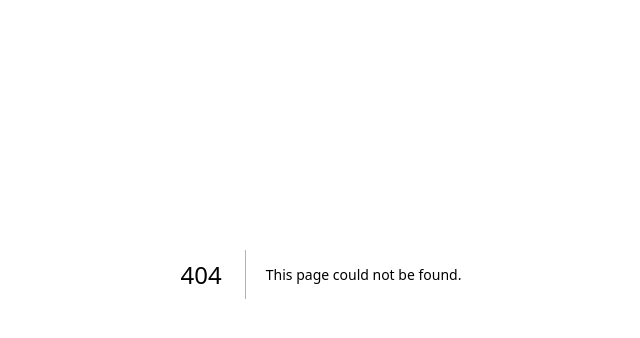
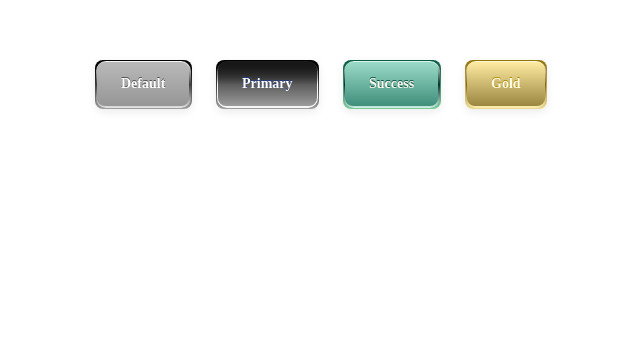
Before and after one commit to semaakyavuz/insight-rag, a Next.js app in the folder frontend/: page /metal-button-demo in a window 1280 px wide. Before the commit this address had no page. Shown: the part 126-464 px from the top of the page, without its empty margins (319-959 px from the left). Built offline with nearby package versions, Linux system fonts and the light colour scheme.

Commit message:
feat(frontend): add MetalButton component with color variants

```diff
--- /dev/null
+++ b/frontend/app/metal-button-demo/page.tsx
@@ -0,0 +1,12 @@
+import { MetalButton } from "@/components/ui/metal-button";
+
+export default function MetalButtonDemo() {
+  return (
+    <div className="flex h-[420px] w-full flex-wrap items-center justify-center gap-6">
+      <MetalButton variant="default">Default</MetalButton>
+      <MetalButton variant="primary">Primary</MetalButton>
+      <MetalButton variant="success">Success</MetalButton>
+      <MetalButton variant="gold">Gold</MetalButton>
+    </div>
+  );
+}
--- /dev/null
+++ b/frontend/components/ui/metal-button.tsx
@@ -0,0 +1,198 @@
+"use client"
+
+import * as React from "react"
+import { cn } from "@/lib/utils"
+
+type ColorVariant =
+  | "default"
+  | "primary"
+  | "success"
+  | "error"
+  | "gold"
+  | "bronze";
+
+interface MetalButtonProps
+  extends React.ButtonHTMLAttributes<HTMLButtonElement> {
+  variant?: ColorVariant;
+}
+
+const colorVariants: Record<
+  ColorVariant,
+  {
+    outer: string;
+    inner: string;
+    button: string;
+    textColor: string;
+    textShadow: string;
+  }
+> = {
+  default: {
+    outer: "bg-linear-to-b from-[#000] to-[#A0A0A0]",
+    inner: "bg-linear-to-b from-[#FAFAFA] via-[#3E3E3E] to-[#E5E5E5]",
+    button: "bg-linear-to-b from-[#B9B9B9] to-[#969696]",
+    textColor: "text-white",
+    textShadow: "[text-shadow:_0_-1px_0_rgb(80_80_80_/_100%)]",
+  },
+  primary: {
+    outer: "bg-linear-to-b from-[#000] to-[#A0A0A0]",
+    inner: "bg-linear-to-b from-primary via-secondary to-muted",
+    button: "bg-linear-to-b from-primary to-primary/40",
+    textColor: "text-white",
+    textShadow: "[text-shadow:_0_-1px_0_rgb(30_58_138_/_100%)]",
+  },
+  success: {
+    outer: "bg-linear-to-b from-[#005A43] to-[#7CCB9B]",
+    inner: "bg-linear-to-b from-[#E5F8F0] via-[#00352F] to-[#D1F0E6]",
+    button: "bg-linear-to-b from-[#9ADBC8] to-[#3E8F7C]",
+    textColor: "text-[#FFF7F0]",
+    textShadow: "[text-shadow:_0_-1px_0_rgb(6_78_59_/_100%)]",
+  },
+  error: {
+    outer: "bg-linear-to-b from-[#5A0000] to-[#FFAEB0]",
+    inner: "bg-linear-to-b from-[#FFDEDE] via-[#680002] to-[#FFE9E9]",
+    button: "bg-linear-to-b from-[#F08D8F] to-[#A45253]",
+    textColor: "text-[#FFF7F0]",
+    textShadow: "[text-shadow:_0_-1px_0_rgb(146_64_14_/_100%)]",
+  },
+  gold: {
+    outer: "bg-linear-to-b from-[#917100] to-[#EAD98F]",
+    inner: "bg-linear-to-b from-[#FFFDDD] via-[#856807] to-[#FFF1B3]",
+    button: "bg-linear-to-b from-[#FFEBA1] to-[#9B873F]",
+    textColor: "text-[#FFFDE5]",
+    textShadow: "[text-shadow:_0_-1px_0_rgb(178_140_2_/_100%)]",
+  },
+  bronze: {
+    outer: "bg-linear-to-b from-[#864813] to-[#E9B486]",
+    inner: "bg-linear-to-b from-[#EDC5A1] via-[#5F2D01] to-[#FFDEC1]",
+    button: "bg-linear-to-b from-[#FFE3C9] to-[#A36F3D]",
+    textColor: "text-[#FFF7F0]",
+    textShadow: "[text-shadow:_0_-1px_0_rgb(124_45_18_/_100%)]",
+  },
+};
+
+const metalButtonVariants = (
+  variant: ColorVariant = "default",
+  isPressed: boolean,
+  isHovered: boolean,
+  isTouchDevice: boolean,
+) => {
+  const colors = colorVariants[variant];
+  const transitionStyle = "all 250ms cubic-bezier(0.1, 0.4, 0.2, 1)";
+
+  return {
+    wrapper: cn(
+      "relative inline-flex transform-gpu rounded-md p-[1.25px] will-change-transform",
+      colors.outer,
+    ),
+    wrapperStyle: {
+      transform: isPressed
+        ? "translateY(2.5px) scale(0.99)"
+        : "translateY(0) scale(1)",
+      boxShadow: isPressed
+        ? "0 1px 2px rgba(0, 0, 0, 0.15)"
+        : isHovered && !isTouchDevice
+          ? "0 4px 12px rgba(0, 0, 0, 0.12)"
+          : "0 3px 8px rgba(0, 0, 0, 0.08)",
+      transition: transitionStyle,
+      transformOrigin: "center center",
+    },
+    inner: cn(
+      "absolute inset-[1px] transform-gpu rounded-lg will-change-transform",
+      colors.inner,
+    ),
+    innerStyle: {
+      transition: transitionStyle,
+      transformOrigin: "center center",
+      filter:
+        isHovered && !isPressed && !isTouchDevice ? "brightness(1.05)" : "none",
+    },
+    button: cn(
+      "relative z-10 m-[1px] rounded-md inline-flex h-11 transform-gpu cursor-pointer items-center justify-center overflow-hidden rounded-md px-6 py-2 text-sm leading-none font-semibold will-change-transform outline-none",
+      colors.button,
+      colors.textColor,
+      colors.textShadow,
+    ),
+    buttonStyle: {
+      transform: isPressed ? "scale(0.97)" : "scale(1)",
+      transition: transitionStyle,
+      transformOrigin: "center center",
+      filter:
+        isHovered && !isPressed && !isTouchDevice ? "brightness(1.02)" : "none",
+    },
+  };
+};
+
+const ShineEffect = ({ isPressed }: { isPressed: boolean }) => {
+  return (
+    <div
+      className={cn(
+        "pointer-events-none absolute inset-0 z-20 overflow-hidden transition-opacity duration-300",
+        isPressed ? "opacity-20" : "opacity-0",
+      )}
+    >
+      <div className="absolute inset-0 rounded-md bg-linear-to-r from-transparent via-neutral-100 to-transparent" />
+    </div>
+  );
+};
+
+export const MetalButton = React.forwardRef<
+  HTMLButtonElement,
+  MetalButtonProps
+>(({ children, className, variant = "default", ...props }, ref) => {
+  const [isPressed, setIsPressed] = React.useState(false);
+  const [isHovered, setIsHovered] = React.useState(false);
+  const [isTouchDevice, setIsTouchDevice] = React.useState(false);
+
+  React.useEffect(() => {
+    // eslint-disable-next-line react-hooks/set-state-in-effect
+    setIsTouchDevice("ontouchstart" in window || navigator.maxTouchPoints > 0);
+  }, []);
+
+  const buttonText = children || "Button";
+  const variants = metalButtonVariants(
+    variant,
+    isPressed,
+    isHovered,
+    isTouchDevice,
+  );
+
+  const handleInternalMouseDown = () => setIsPressed(true);
+  const handleInternalMouseUp = () => setIsPressed(false);
+  const handleInternalMouseLeave = () => {
+    setIsPressed(false);
+    setIsHovered(false);
+  };
+  const handleInternalMouseEnter = () => {
+    if (!isTouchDevice) setIsHovered(true);
+  };
+  const handleInternalTouchStart = () => setIsPressed(true);
+  const handleInternalTouchEnd = () => setIsPressed(false);
+  const handleInternalTouchCancel = () => setIsPressed(false);
+
+  return (
+    <div className={variants.wrapper} style={variants.wrapperStyle}>
+      <div className={variants.inner} style={variants.innerStyle}></div>
+      <button
+        ref={ref}
+        className={cn(variants.button, className)}
+        style={variants.buttonStyle}
+        {...props}
+        onMouseDown={handleInternalMouseDown}
+        onMouseUp={handleInternalMouseUp}
+        onMouseLeave={handleInternalMouseLeave}
+        onMouseEnter={handleInternalMouseEnter}
+        onTouchStart={handleInternalTouchStart}
+        onTouchEnd={handleInternalTouchEnd}
+        onTouchCancel={handleInternalTouchCancel}
+      >
+        <ShineEffect isPressed={isPressed} />
+        {buttonText}
+        {isHovered && !isPressed && !isTouchDevice && (
+          <div className="pointer-events-none absolute inset-0 bg-linear-to-t rounded-lg from-transparent to-white/5" />
+        )}
+      </button>
+    </div>
+  );
+});
+
+MetalButton.displayName = "MetalButton";
--- a/frontend/package.json
+++ b/frontend/package.json
@@ -10,6 +10,7 @@
   },
   "dependencies": {
     "@base-ui/react": "^1.7.0",
+    "@radix-ui/react-slot": "^1.3.3",
     "class-variance-authority": "^0.7.1",
     "clsx": "^2.1.1",
     "lucide-react": "^1.30.0",
```
Also changed, not shown: 1 other file (tests, documents, lock files or other folders).
